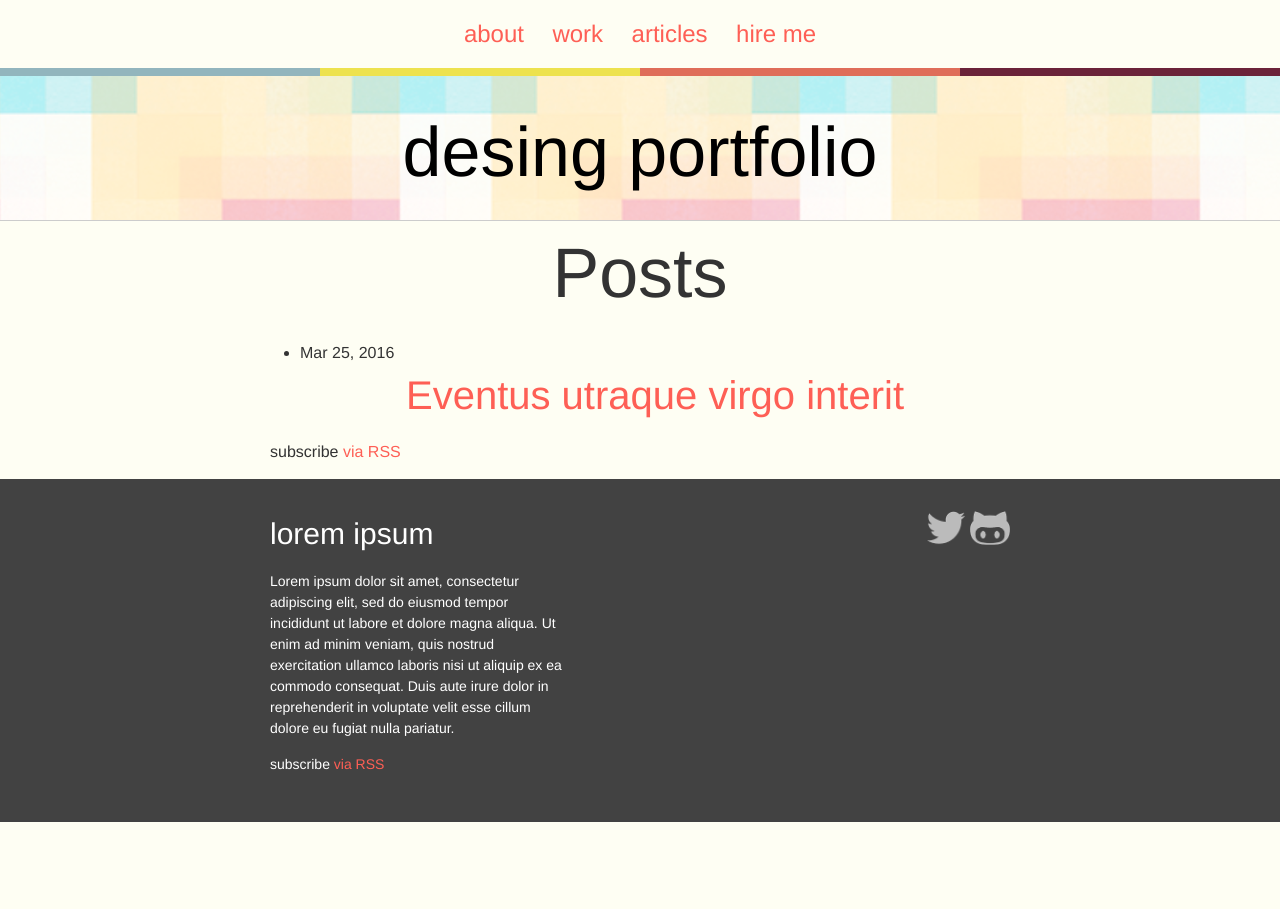
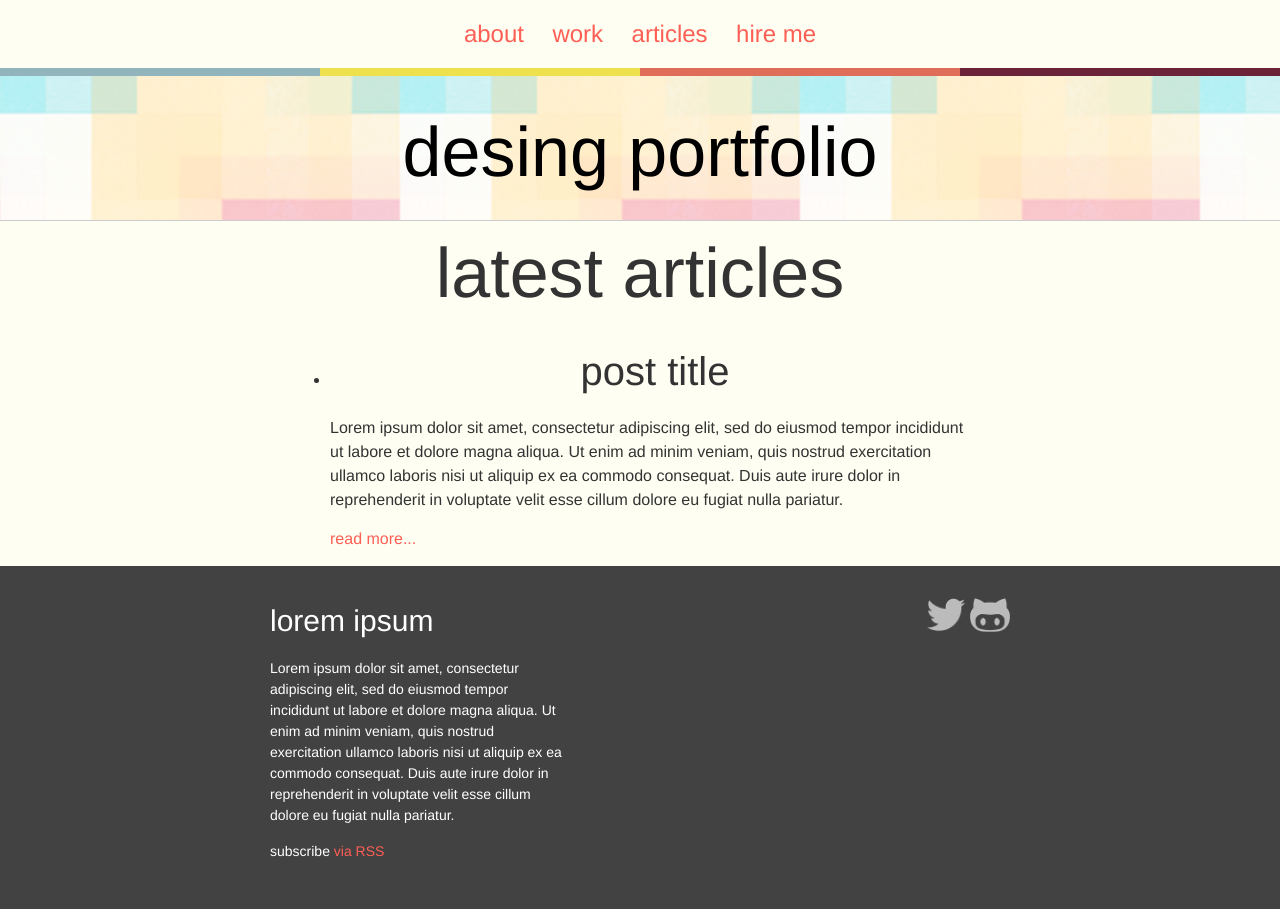
Before and after one commit to komaschuk/portfolio, a Jekyll site: the page built from index.html, in a window 1280 px wide. Built offline with Jekyll 4.4.1, drawn with Linux system fonts in a browser that asks for light colours.

Commit message:
Mock out layout for latest articles

```diff
--- a/index.html
+++ b/index.html
@@ -3,21 +3,18 @@
 ---
 
 <div class="home">
-
-  <h1 class="page-heading">Posts</h1>
-
-  <ul class="post-list">
-    {% for post in site.posts %}
-      <li>
-        <span class="post-meta">{{ post.date | date: "%b %-d, %Y" }}</span>
-
-        <h2>
-          <a class="post-link" href="{{ post.url | prepend: site.baseurl }}">{{ post.title }}</a>
-        </h2>
-      </li>
-    {% endfor %}
-  </ul>
-
-  <p class="rss-subscribe">subscribe <a href="{{ "/feed.xml" | prepend: site.baseurl }}">via RSS</a></p>
-
+  <section class="site-section site-section-last">
+    <div class="wrapper">
+      <h1>latest articles</h1>
+      <ul class="posy-list">
+        <li class="post">
+          <h2>post title</h2>
+          <p>Lorem ipsum dolor sit amet, consectetur adipiscing elit, sed do eiusmod tempor incididunt ut labore et dolore magna aliqua. Ut enim ad minim veniam, quis nostrud exercitation ullamco laboris nisi ut aliquip ex ea commodo consequat. Duis aute irure dolor in reprehenderit in voluptate velit esse cillum dolore eu fugiat nulla pariatur.</p>
+          <p class="post-read-more-link">
+            <a href="#">read more...</a>
+          </p>
+        </li>
+      </ul>
+    </div>
+  </section>
 </div>
```
